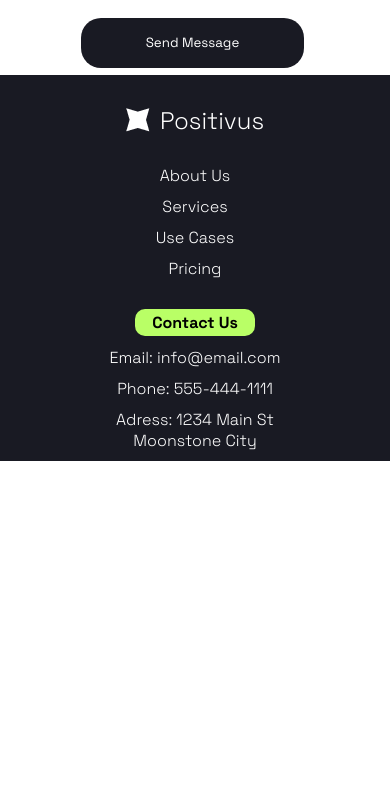
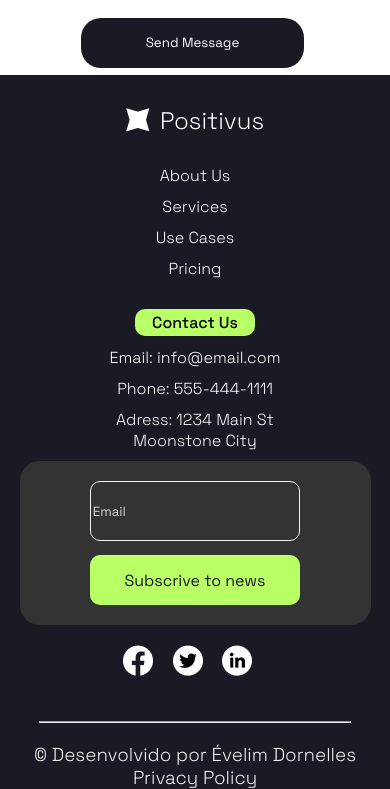
Before and after one commit to evedc/positivus-landingpage, a plain HTML site: page index.html in a window 390 px wide. Shown: the part 7396-8185 px from the top of the page. Before the commit the page ends 7857 px from the top, so only its background shows below. Drawn offline with nearby package versions, Linux system fonts and the light colour scheme.

Commit message:
upload final project mobile

```diff
--- a/index.html
+++ b/index.html
@@ -508,6 +508,26 @@
             </ul>
         </div>
 
+        <div class="subscribe-box">
+            <div class="sub-box"> <input type="textarea" name="subscribe" id="sub" class="email2" placeholder="Email">
+
+                <button class="btn-contact">Subscrive to news</button>
+            </div>
+        </div>
+        <div class="icon-img">
+            <a href="#">
+                <img src="./src/images/Icon (1).png" alt="">
+            </a>
+            <a href="#">
+                <img src="./src/images/Icon (2).png" alt="">
+            </a>
+            <a href="#">
+                <img src="./src/images/Icon.png" alt="">
+            </a>
+        </div>
+        <hr class="hr-footer">
+        <h3>© Desenvolvido por Évelim Dornelles</h3>
+        <h3>Privacy Policy</h3>
     </footer>
 
     <script src="./src/engine.js"></script>
--- a/src/styles.css
+++ b/src/styles.css
@@ -829,6 +829,7 @@ a:active {
     align-items: center;
     justify-content: center;
     display: flex;
+    font-weight: 500;
 }
 
 .contact-box ul {
@@ -837,3 +838,74 @@ a:active {
     padding: 0;
     font-weight: 200;
 }
+
+.subscribe-box {
+    display: flex;
+    width: 90%;
+    border-radius: 20px;
+    justify-content: center;
+    align-items: center;
+    flex-direction: column;
+    background-color: #333;
+}
+
+.email2 {
+    width: 60%;
+    height: 60px;
+    background-color: transparent;
+    border: 1px solid #F3F3F3;
+    border-radius: 10px;
+}
+
+.email2::placeholder {
+    color: #fff;
+    opacity: 0.8;
+
+}
+
+.btn-contact {
+    width: 60%;
+    margin-top: 4%;
+    border: none;
+    height: 50px;
+    border-radius: 10px;
+    background-color: #B9FF66;
+    color: #191A23;
+    font-size: 16px;
+}
+
+.btn-contact:hover {
+    opacity: 0.9;
+    cursor: pointer;
+}
+
+.sub-box {
+    display: flex;
+    flex-direction: column;
+    justify-content: center;
+    margin: 20px;
+    width: 100%;
+    align-items: center;
+
+}
+
+.icon-img {
+    padding: 20px;
+    gap: 20px;
+}
+
+.icon-img a {
+    margin-right: 15px;
+}
+
+.hr-footer {
+    width: 80%;
+    color: #F3F3F3;
+    margin: 20px;
+}
+
+footer h3 {
+    color: #F3F3F3;
+    font-weight: 300;
+    font-family: 12px;
+}
```
Also changed, not shown: src/images/Icon (1).png (added), src/images/Icon (2).png (added), src/images/Icon.png (added).
